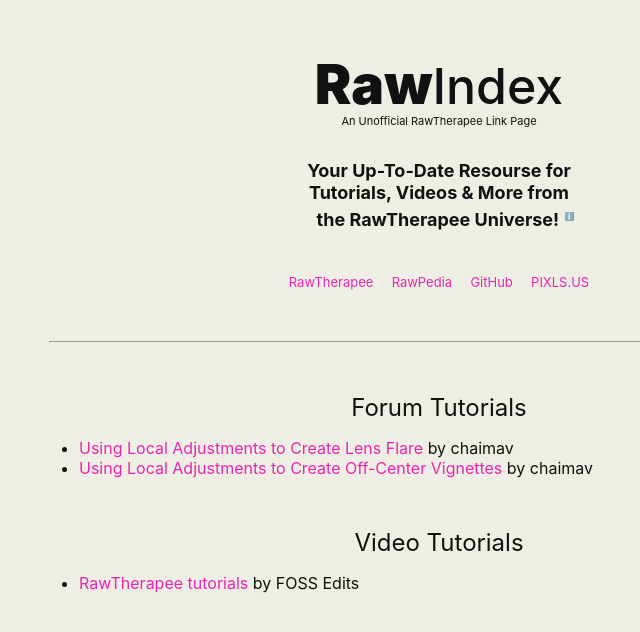
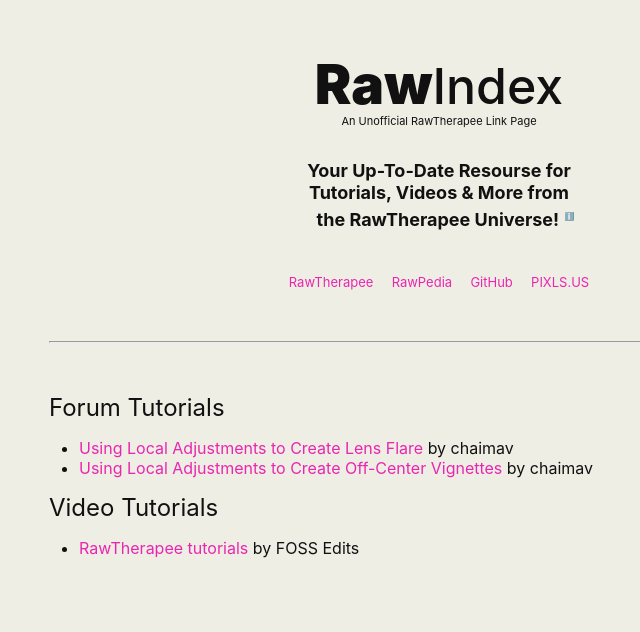
Before and after one commit to martbetz/martbetz.github.io, a Jekyll site: the page built from WIP/rawindex.html, in a window 1280 px wide. Shown: the top 632 px of the page, without its empty margins (201-841 px from the left). Built offline with Jekyll 4.4.1, drawn with Linux system fonts in a browser that asks for light colours.

Commit message:
Update rawindex.html

```diff
--- a/WIP/rawindex.html
+++ b/WIP/rawindex.html
@@ -69,9 +69,9 @@
 
 <div align="left">
    <p style="margin-top: 50px;">
-     <center>
+     <!-- <center> -->
         <h2>Forum Tutorials</h2>
-     </center>
+     <!-- </center> -->
         <ul>
            <li><a href="https://discuss.pixls.us/t/tutorial-using-local-adjustments-to-create-lens-flare/25215">Using Local Adjustments to Create Lens Flare</a> by&nbsp;chaimav</li>
            <li><a href="https://discuss.pixls.us/t/tutorial-using-local-adjustments-to-create-off-center-vignette/25193">Using Local Adjustments to Create Off-Center Vignettes</a> by&nbsp;chaimav</li>
@@ -79,10 +79,11 @@
         </ul>
    </p>
 
-   <p style="margin-top: 50px;">
-     <center>
+   <!-- <p style="margin-top: 50px;"> -->
+   <p>
+     <!-- <center> -->
         <h2>Video Tutorials</h2>
-     </center>
+     <!-- </center> -->
         <ul>
            <li><a href="https://www.youtube.com/@FOSSedits/search?query=rawtherapee">RawTherapee tutorials</a> by&nbsp;FOSS Edits</li>
         </ul>
```
